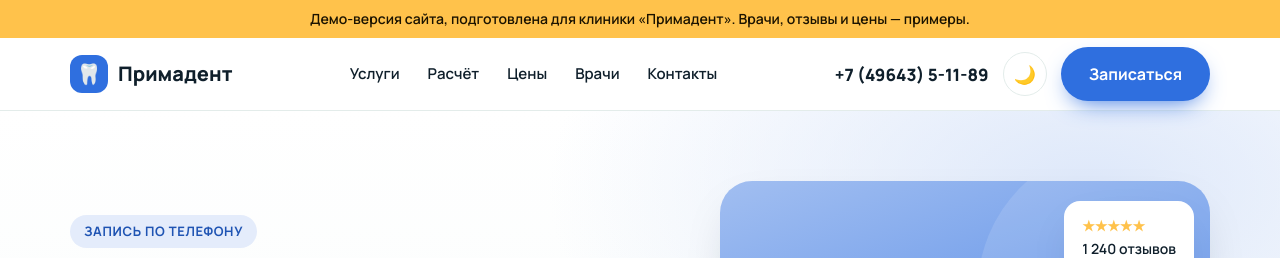
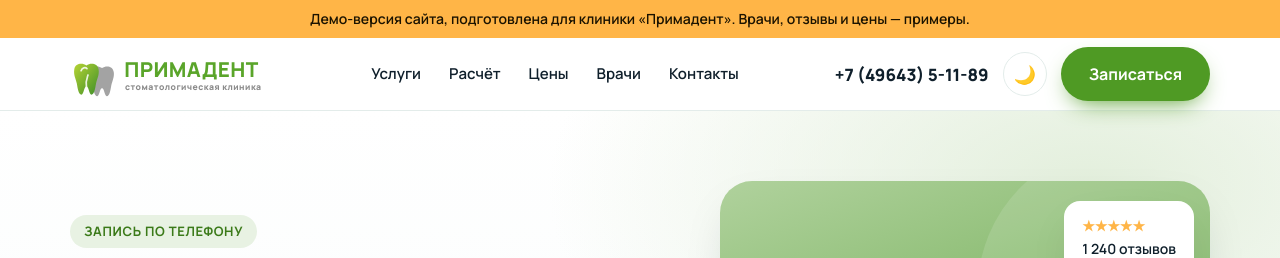
Before and after one commit to ayla322top-coder/DemoSites, a plain HTML site: page primadent/index.html in a window 1280 px wide. Shown: the top 258 px of the page. Drawn offline with Linux system fonts and the light colour scheme.

Commit message:
Primadent: brand logo and green colors
Co-Authored-By: Claude Opus 5.5 <noreply@anthropic.com>
Claude-Session: https://claude.ai/code/session_01PWz3kr5ntA9y9odzCwM3Em

```diff
--- a/primadent/config.js
+++ b/primadent/config.js
@@ -4,6 +4,7 @@
    ========================================================= */
 window.SITE = {
   demoFor: "Примадент",
+  logoSvg: "<svg xmlns=\"http://www.w3.org/2000/svg\" viewBox=\"0 0 250 56\" height=\"46\"><defs><linearGradient id=\"pg\" x1=\"0\" y1=\"0\" x2=\"1\" y2=\"1\"><stop offset=\"0\" stop-color=\"#b5d334\"/><stop offset=\"1\" stop-color=\"#3f8f2a\"/></linearGradient></defs><g transform=\"translate(14 2) scale(.125)\"><path d=\"M200 150c-36-26-104-24-114 38-8 48 14 86 24 132 8 42 15 104 43 104 24 0 23-76 47-76s23 76 47 76c28 0 35-62 43-104 10-46 32-84 24-132-10-62-78-64-114-38z\" fill=\"#a3a3a3\"/></g><g transform=\"translate(-6 -2) scale(.13)\"><path d=\"M200 150c-36-26-104-24-114 38-8 48 14 86 24 132 8 42 15 104 43 104 24 0 23-76 47-76s23 76 47 76c28 0 35-62 43-104 10-46 32-84 24-132-10-62-78-64-114-38z\" fill=\"url(#pg)\"/><path d=\"M150 200c10-30 40-34 55-20M215 240c-10 30-25 60-15 110\" stroke=\"#fff\" stroke-width=\"16\" fill=\"none\" stroke-linecap=\"round\" opacity=\".85\"/></g><text x=\"66\" y=\"32\" font-family=\"Manrope,Arial,sans-serif\" font-weight=\"800\" font-size=\"25\" fill=\"#5aa52a\" letter-spacing=\".5\">ПРИМАДЕНТ</text><text x=\"67\" y=\"47\" font-family=\"Manrope,Arial,sans-serif\" font-size=\"10.5\" fill=\"#8a8a8a\" letter-spacing=\".6\">стоматологическая клиника</text></svg>",
   name: "Примадент",
   city: "Павловский Посад",
   address: "г. Павловский Посад, ул. Свердлова, д. 14",
@@ -18,7 +19,7 @@ window.SITE = {
   mapUrl: "https://yandex.ru/maps/?text=%D0%B3.%20%D0%9F%D0%B0%D0%B2%D0%BB%D0%BE%D0%B2%D1%81%D0%BA%D0%B8%D0%B9%20%D0%9F%D0%BE%D1%81%D0%B0%D0%B4%2C%20%D1%83%D0%BB.%20%D0%A1%D0%B2%D0%B5%D1%80%D0%B4%D0%BB%D0%BE%D0%B2%D0%B0%2C%20%D0%B4.%2014",
 
   // Цвета бренда
-  colors: {"brand": "#2f6fdf", "brandDark": "#1f54b3", "accent": "#ffc24b"},
+  colors: {"brand": "#4f9a24", "brandDark": "#3b7a19", "accent": "#ffb547"},
 
   // Приём заявок: Telegram-бот и/или свой endpoint (Formspree и т.п.)
   telegramToken: "",
--- a/primadent/index.html
+++ b/primadent/index.html
@@ -59,6 +59,7 @@ section{padding:90px 0}
 header{position:sticky;top:0;z-index:50;background:var(--hdr);backdrop-filter:blur(10px);border-bottom:1px solid var(--line)}
 .nav{display:flex;align-items:center;justify-content:space-between;height:72px;gap:20px}
 .logo{display:flex;align-items:center;gap:10px;font-weight:800;font-size:20px}
+.logo svg{height:46px;width:auto}
 .logo i{width:38px;height:38px;border-radius:12px;background:var(--brand);display:grid;place-items:center;color:#fff;font-style:normal}
 .menu{display:flex;gap:28px;font-weight:600;font-size:15px}
 .menu a:hover{color:var(--brand)}
@@ -484,6 +485,7 @@ if (S.colors) { const r = document.documentElement.style;
   S.colors.brand && r.setProperty('--brand', S.colors.brand);
   S.colors.brandDark && r.setProperty('--brand-d', S.colors.brandDark);
   S.colors.accent && r.setProperty('--accent', S.colors.accent); }
+if (S.logoSvg) $$('.logo').forEach(l => { l.innerHTML = S.logoSvg; l.setAttribute('aria-label', S.name); });
 if (S.demoFor) { const d=$('#demobar'); d.textContent='Демо-версия сайта, подготовлена для клиники «'+S.demoFor+'». Врачи, отзывы и цены — примеры.'; d.style.display='block'; }
 $('#y').textContent = new Date().getFullYear();
 
```
Also changed, not shown: index.html (+2 -0 lines), profi-dent/index.html (+2 -0 lines), ulybka/index.html (+2 -0 lines).
